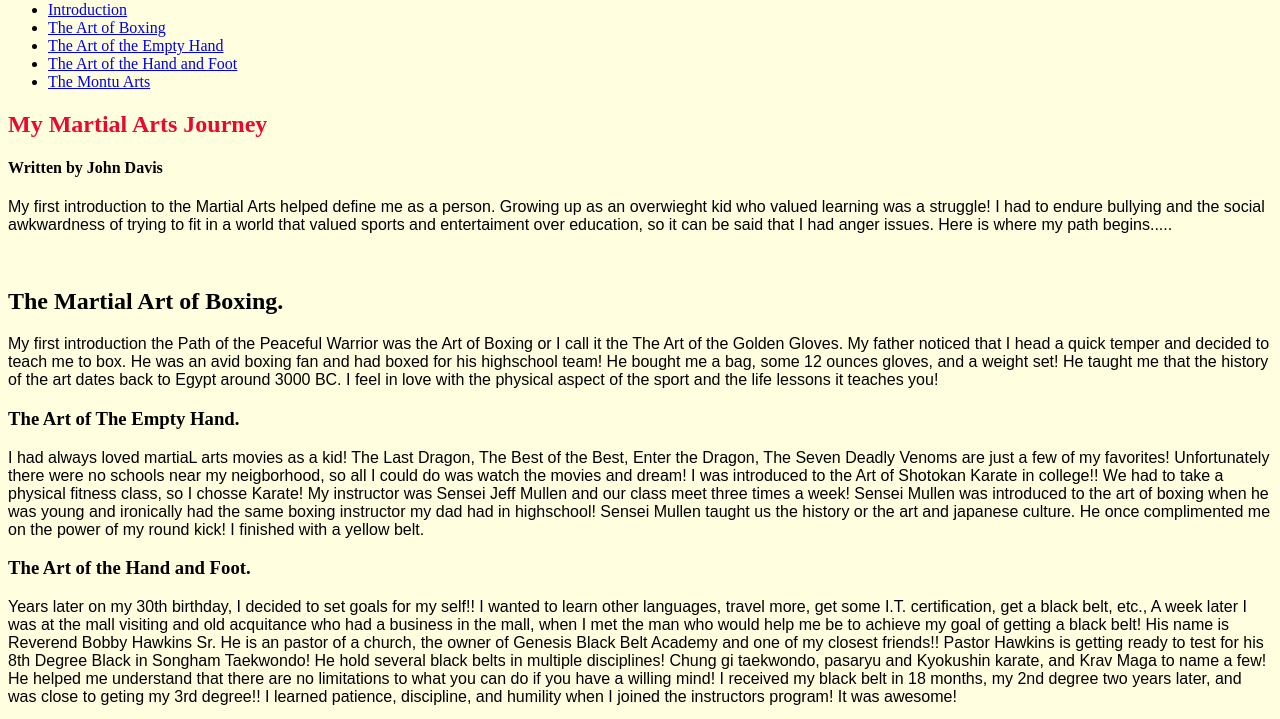
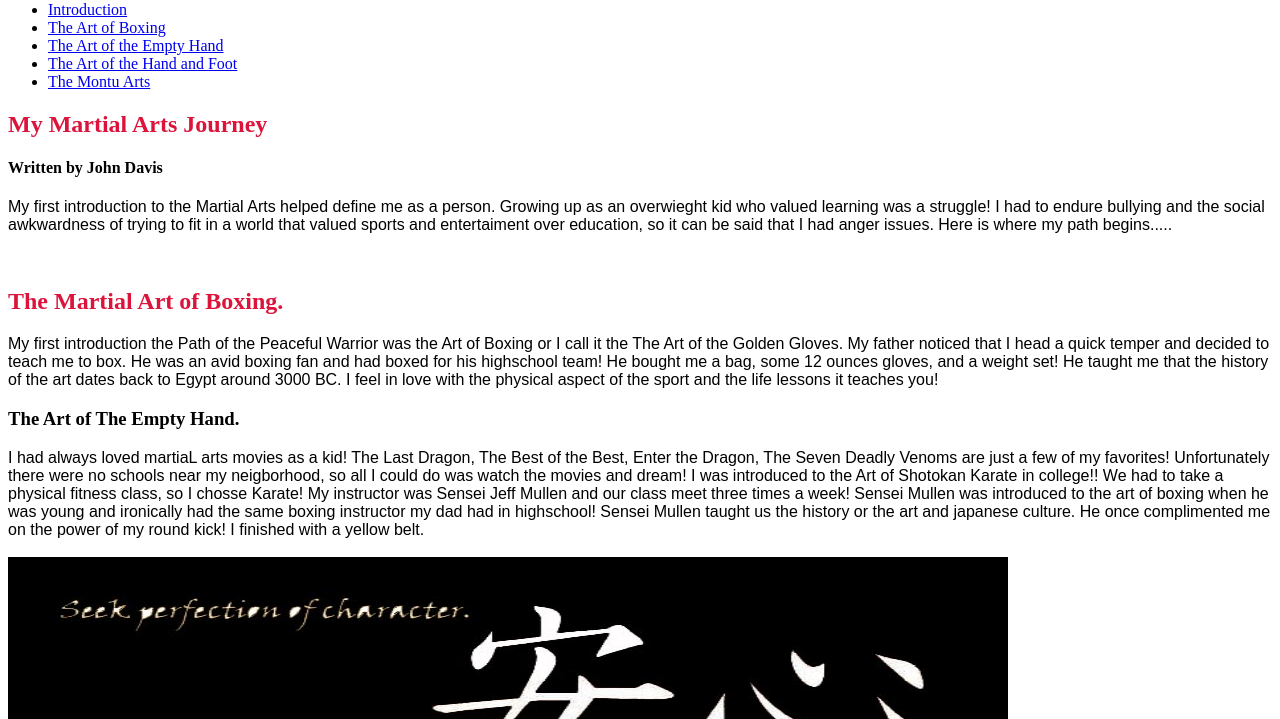
Before and after one commit to j3davis/html-me-something, a plain HTML site: page index.html in a window 1280 px wide. Shown: the part 79-798 px from the top of the page. Drawn offline with Linux system fonts and the light colour scheme.

Commit message:
Index.html update

```diff
--- a/index.html
+++ b/index.html
@@ -45,6 +45,9 @@
             college!! We had to take a physical fitness class, so I chosse Karate! My instructor was Sensei Jeff Mullen and our class meet three times a week! Sensei Mullen
             was introduced to the art of boxing when he was young and ironically had the same boxing instructor my dad had in highschool! Sensei Mullen taught us the history
             or the art and japanese culture. He once complimented me on the power of my round kick! I finished with a yellow belt.
+            <br>
+            <br>
+            <img src="./images/karate.jpg" height="300" width="1000"/>
         </p>
         <a name="taekwondo"></a>
        <h3>The Art of the Hand and Foot.</h3>
--- a/style.css
+++ b/style.css
@@ -1,5 +1,5 @@
 body {
-    background-color: lightyellow;
+    background-color: white;
   }
 
 
@@ -7,6 +7,9 @@ p{
     font-family: Arial;
 }
 #Introduction {
-    color: rgb(235, 8, 45);
 
+color: crimson
 }
+#boxing{
+color: crimson
+}
```
Also changed, not shown: images/karate.jpg (added).
